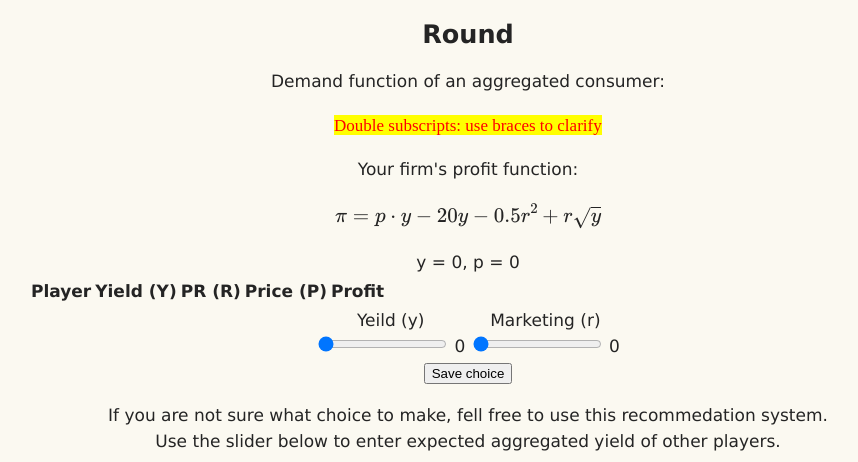
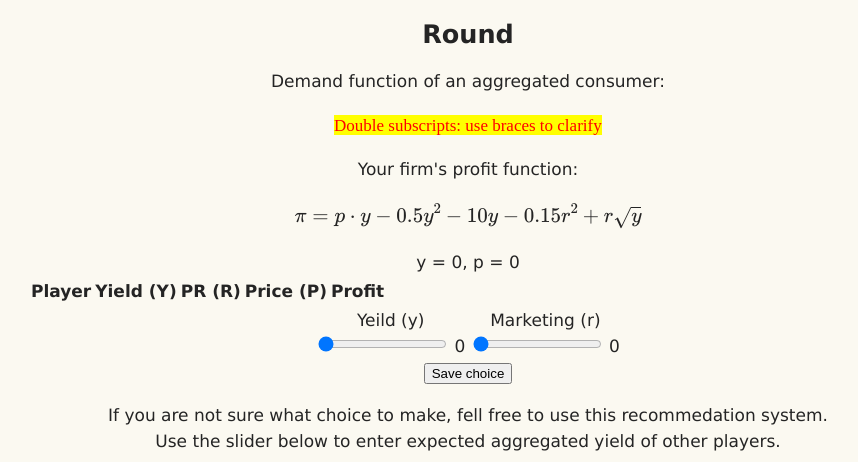
Before and after one commit to stacyjina/oligopoly-game, a PHP site: page /game_page.php in a window 1280 px wide. Shown: the part 60-522 px from the top of the page, without its empty margins (172-1030 px from the left). Run offline with PHP 8.4, Linux system fonts and the light colour scheme; the visitor is signed in with stand-in values (Sample User, id 1); data that the repository does not hold is empty.

Commit message:
improve profit function

```diff
--- a/ajax/helper.php
+++ b/ajax/helper.php
@@ -17,8 +17,8 @@
 
     // Calculate the best solution for given y
     $n = $game->num_players;
-    $y = intval(25 * $n - $s/2 - 15/4);
-    $r = intval(5/2 * sqrt(100 * $n - 2 * $s - 15));
+    $y = intval((50 * $n - $s - 9)/3);
+    $r = intval(sqrt((50 * $n - $s - 9)/3)/0.3);
     $y = min($y, $game->max_price);
     $r = min($r, 100);
     echo strval($y) . " " . strval($r);
--- a/game.php
+++ b/game.php
@@ -48,8 +48,8 @@
                 $res[$key] = ["y" => $value["yield"],
                                 "r" => $value["pr"],
                                 "p" => $p,
-                                "profit" => round($p * $value["yield"] - $this->costs * $value["yield"]
-                                            - 0.5 * $value["pr"] * $value["pr"] + $value["pr"] * sqrt($value["yield"]), 2)
+                                "profit" => round($p * $value["yield"] - 10 * $value["yield"] - 0.5 * $value["yield"] * $value["yield"]
+                                                - 0.15 * $value["pr"] * $value["pr"] + $value["pr"] * sqrt($value["yield"]), 2)
                             ];
                 if ($key == substr($this->login, -1, 1)) {
                     $query = "insert into rounds (game, login, round, profit)
--- a/game_page.php
+++ b/game_page.php
@@ -43,7 +43,7 @@
             $price = $game->max_price * $game->num_players;
             echo "$$ p = {$price} - \\Sigma_{i = 1}^{$game->num_players} y_i $$";
             echo "Your firm's profit function:";
-            echo "$$ \\pi = p \\cdot y - 20y - 0.5r^2 + r \\sqrt{y}$$";
+            echo "$$ \\pi = p \\cdot y - 0.5y^2 - 10y - 0.15r^2 + r \\sqrt{y}$$";
 
             // If it is not the 1st round, show last rounds' results
             if ($game->cur_round != 1) {
```
